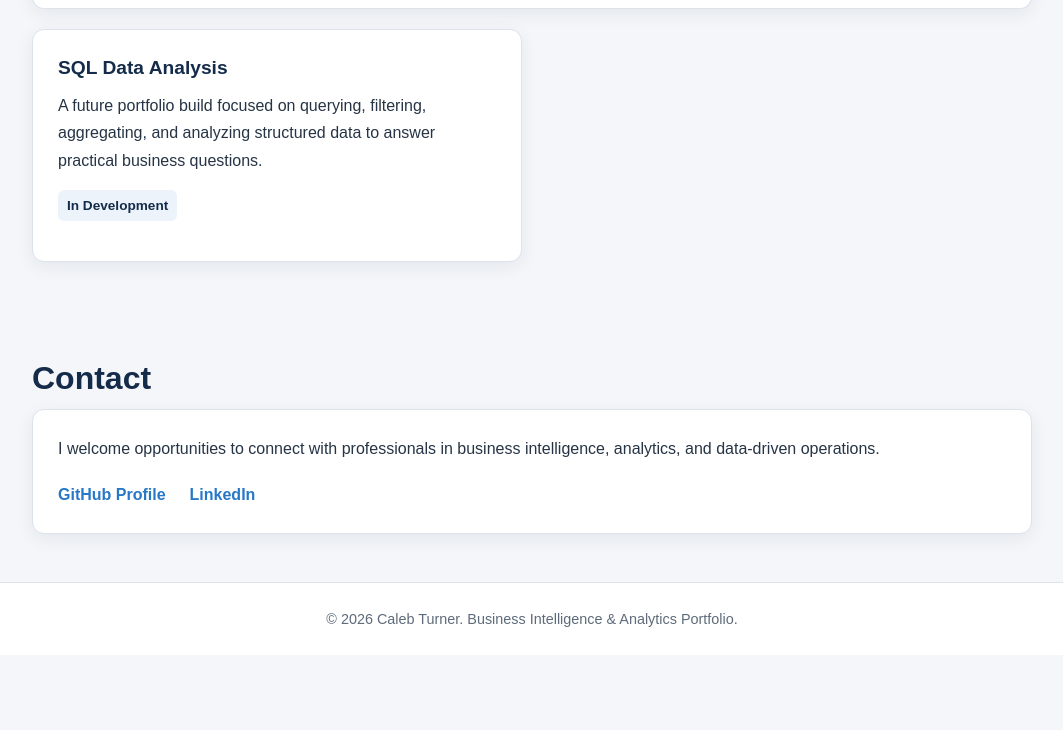
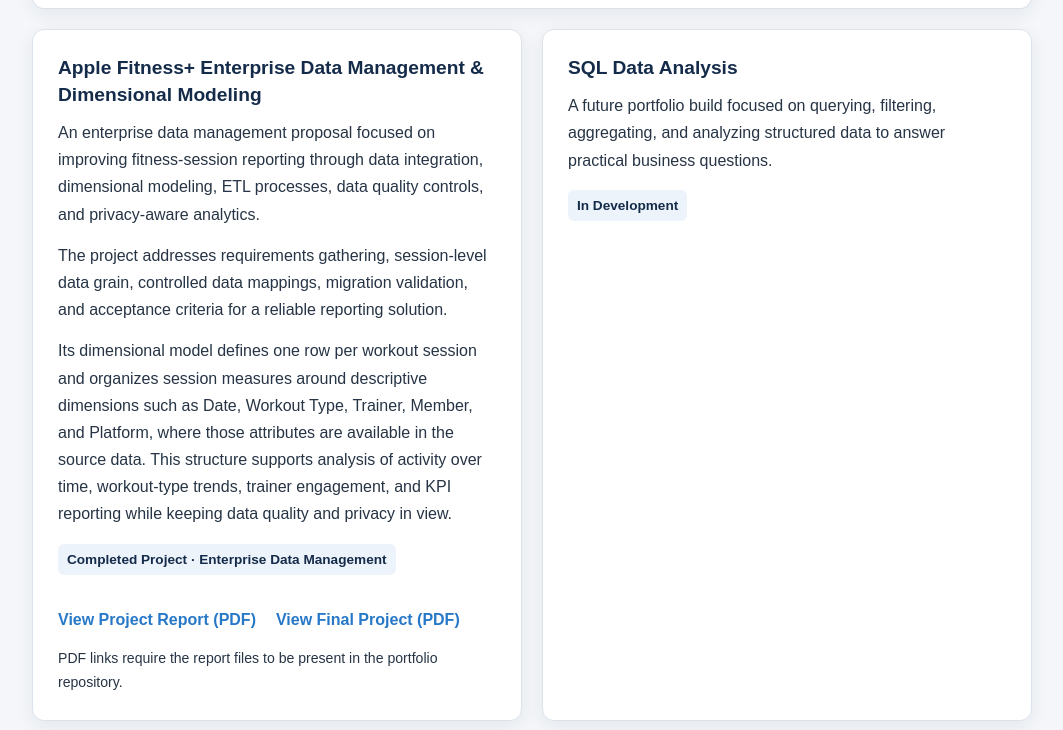
Before and after one commit to CalebTurnerBI/CalebTurnerBI.github.io, a plain HTML site: page index.html in a window 1280 px wide. Shown: the part 2370-3100 px from the top of the page, without its empty margins (108-1171 px from the left). Before the commit the page ends 3025 px from the top, so only its background shows below. Drawn offline with Linux system fonts and the light colour scheme.

Commit message:
Restore Apple Fitness+ EDM portfolio project card

```diff
--- a/index.html
+++ b/index.html
@@ -463,6 +463,40 @@
           </article>
 
           <article class="card">
+            <h3>Apple Fitness+ Enterprise Data Management &amp; Dimensional Modeling</h3>
+            <p>
+              An enterprise data management proposal focused on improving
+              fitness-session reporting through data integration,
+              dimensional modeling, ETL processes, data quality controls,
+              and privacy-aware analytics.
+            </p>
+            <p>
+              The project addresses requirements gathering, session-level
+              data grain, controlled data mappings, migration validation,
+              and acceptance criteria for a reliable reporting solution.
+            </p>
+            <p>
+              Its dimensional model defines one row per workout session
+              and organizes session measures around descriptive dimensions
+              such as Date, Workout Type, Trainer, Member, and Platform,
+              where those attributes are available in the source data.
+              This structure supports analysis of activity over time,
+              workout-type trends, trainer engagement, and KPI reporting
+              while keeping data quality and privacy in view.
+            </p>
+            <span class="status">Completed Project · Enterprise Data Management</span>
+            <div class="project-links">
+              <a href="TurnerCaleb_4.3_Apple_Fitness_EDM_Final_Project_Report.pdf"
+                 target="_blank" rel="noopener noreferrer">View Project Report (PDF)</a>
+              <a href="TurnerCaleb_4.3_Apple_Fitness_EDM_Final_Project.pdf"
+                 target="_blank" rel="noopener noreferrer">View Final Project (PDF)</a>
+            </div>
+            <p class="muted" style="margin-top:14px;font-size:.88rem;">
+              PDF links require the report files to be present in the portfolio repository.
+            </p>
+          </article>
+
+          <article class="card">
             <h3>SQL Data Analysis</h3>
             <p>
               A future portfolio build focused on querying, filtering,
```
